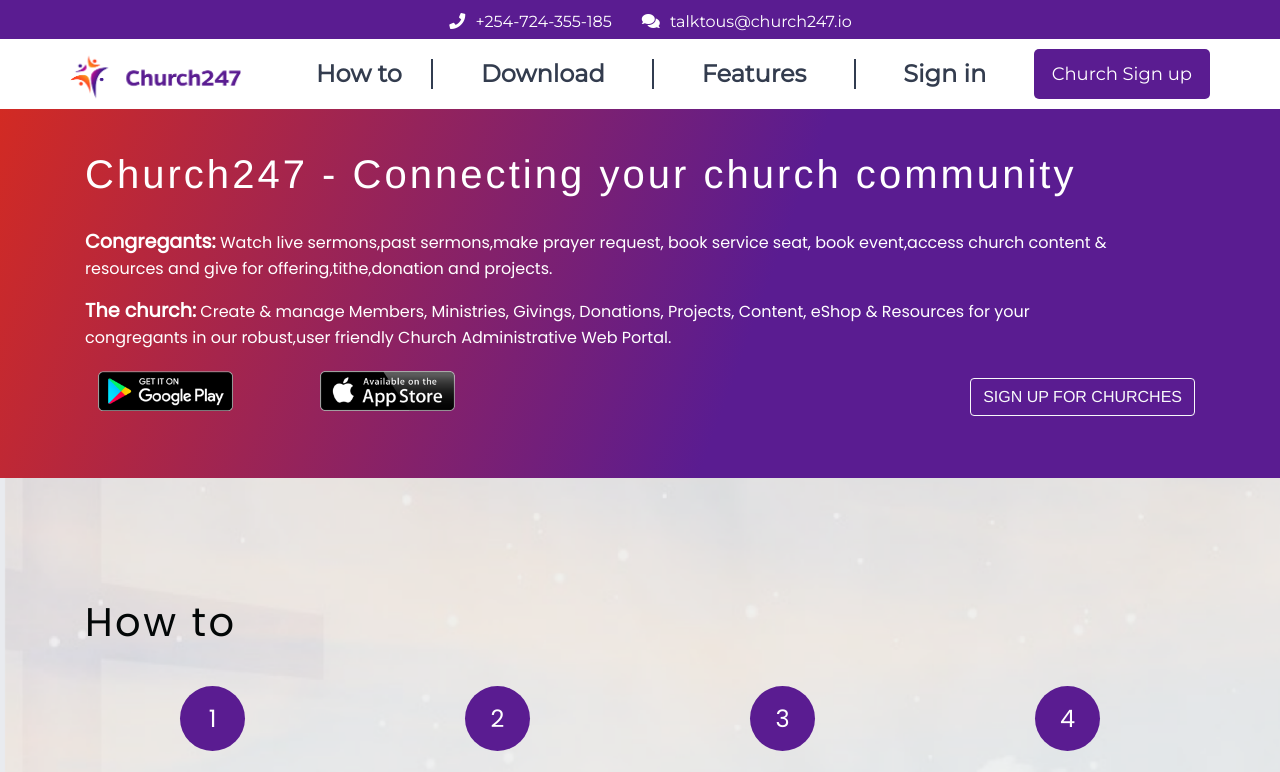
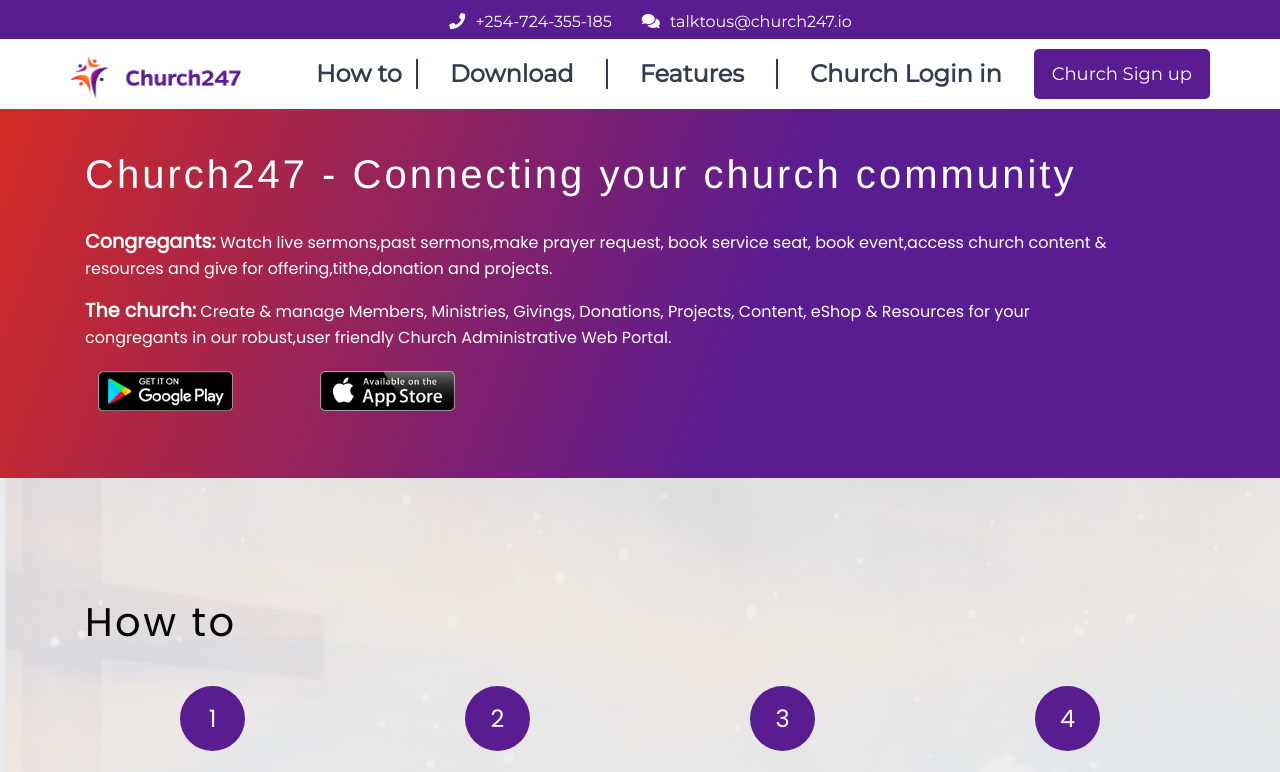
Before and after one commit to gathumartins/church247, an Angular app: page /#/home in a window 1280 px wide. Shown: the top 772 px of the page. Built offline with nearby package versions, Linux system fonts and the light colour scheme.

Commit message:
second commit

```diff
--- a/src/app/navbar/navbar.component.html
+++ b/src/app/navbar/navbar.component.html
@@ -31,7 +31,7 @@
                     <span class="menuSep"></span>
                     <li aria-haspopup="true"><a class="page-scroll" href="#features">Features</a></li>
                     <span class="menuSep"></span>
-                    <li aria-haspopup="true"><a target="_blank" href="#">Sign in</a></li>
+                    <li aria-haspopup="true"><a target="_blank" href="#">Church Login in</a></li>
                     <li aria-haspopup="true"><a target="_blank" href="#" class="active">Church Sign up</a></li>
                 </ul>
             </nav>
@@ -53,9 +53,9 @@
                 <a target="_blank" href="" class="btn storeBtn"><img class="img-fluid" src="./assets/img/googleplay.png" alt="" srcset=""></a>
                 <a target="_blank" href="" class="btn storeBtn"><img class="img-fluid" src="./assets/img/appstore.png" alt="" srcset=""></a>
             </div>
-            <div class="col-12 col-sm-7 banHold">
+            <!-- <div class="col-12 col-sm-7 banHold">
                 <a target="_blank" href="" class="btn btn-outline-light btnBan">SIGN UP FOR CHURCHES</a>
-            </div>
+            </div> -->
         </div>
     </div>
 </section>
```
